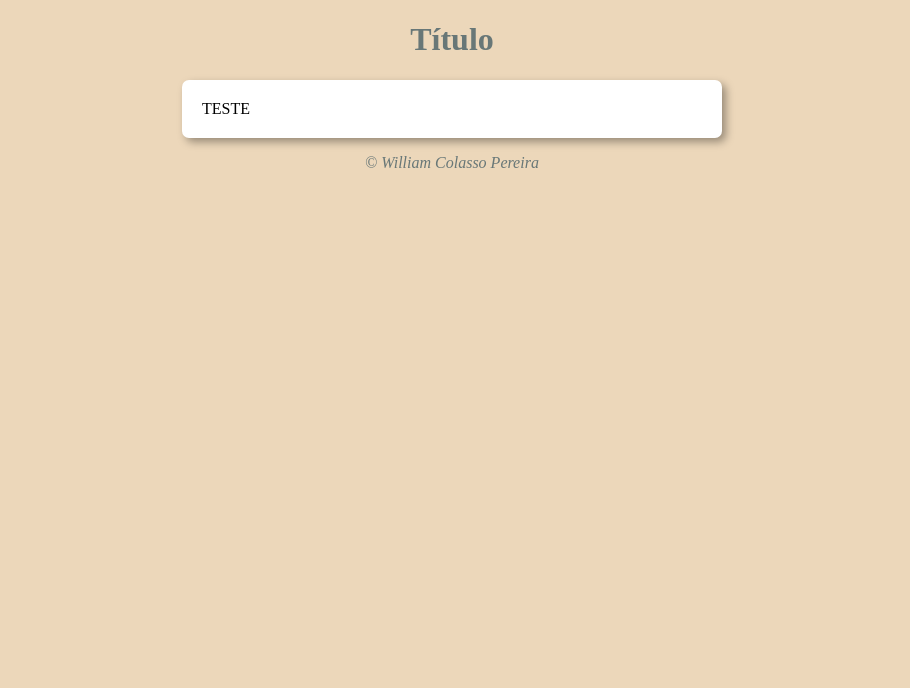
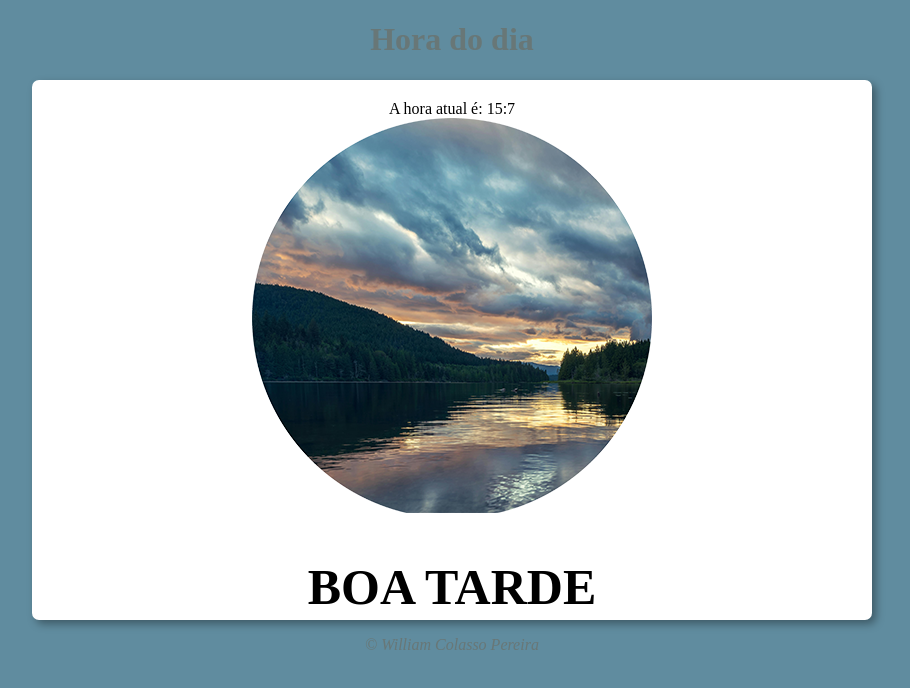
Before and after one commit to William-Colasso/Curso-em-v-deo-material, a plain HTML site: page JavaScript/exPARTE1/index.html in a window 1280 px wide. Shown: the whole page, without its empty margins (188-1098 px from the left). Drawn offline with Linux system fonts and the light colour scheme.

Commit message:
Atividade pronta

```diff
--- a/JavaScript/exPARTE1/index.html
+++ b/JavaScript/exPARTE1/index.html
@@ -6,12 +6,12 @@
     <title>Exercício Módulo D</title>
     <link rel="stylesheet" href="style.css">
 </head>
-<body>
-    <header><h1>Título</h1></header>
+<body onload="carregar()">
+    <header><h1>Hora do dia</h1></header>
     <section>
-        <div>TESTE</div>
+        <div id="msg">E aqui a mensagem</div>
 
-        <div></div>
+        <div ><img src="manha.png" id="img" alt="Foto"> <h2 id="status">STATUS</h1></div>
     </section>
     <footer><p>&copy; William Colasso Pereira</p></footer>
     <div><script src="script.js"></script></div>
--- a/JavaScript/exPARTE1/script.js
+++ b/JavaScript/exPARTE1/script.js
@@ -0,0 +1,29 @@
+function carregar(){
+    var msg = window.document.getElementById('msg')
+    var img = window.document.getElementById('img')
+    var status = document.getElementById('status')
+    var data = new Date
+    var hora = data.getHours()
+    var minutos = data.getMinutes()
+
+    msg.innerHTML = `A hora atual é: ${hora}:${minutos} `
+
+    if(hora<12){
+        img.inne= 'manha.png'
+        document.body.style.transition = '2s'
+        document.body.style.background = '#E7D0AE'
+        status.innerHTML = 'BOM DIA'
+    }
+    else if(hora>=12 && hora<18){
+        document.body.style.transition = '2s'
+        status.innerHTML = 'BOA TARDE'
+        document.body.style.background ='#608C9F'
+        img.src = 'tarde.png'
+    }
+    else{
+        document.body.style.transition = '2s'
+        status.innerHTML = 'BOA NOITE'
+        document.body.style.background = '#8C578F'
+        img.src = 'noite.png'
+    }
+}
--- a/JavaScript/exPARTE1/style.css
+++ b/JavaScript/exPARTE1/style.css
@@ -10,7 +10,8 @@ section{
     background-color: white;
     border-radius: 7px;
     padding: 20px;
-    width: 500px;
+    width: 800px;
+    height: 500px;
     margin: auto;
     box-shadow: 4px 4px 8px rgba(0, 0, 0, 0.356);
 }
@@ -19,3 +20,12 @@ footer{
     color: #687777;
     font-style: italic;
 }
+#foto{
+    position: absolute;
+}
+div{
+    text-align: center;
+}
+#status{
+    font-size: 50px;
+}
```
